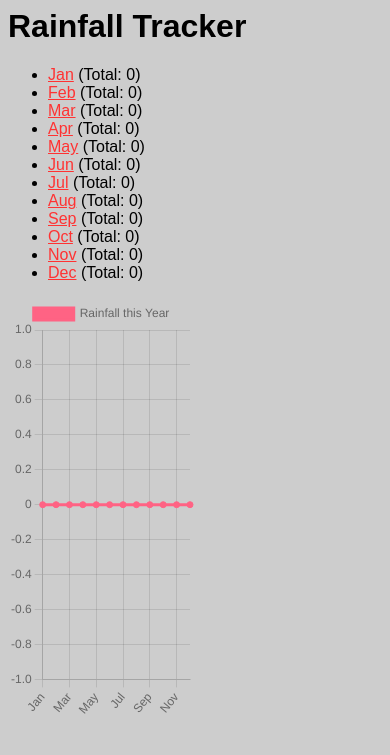
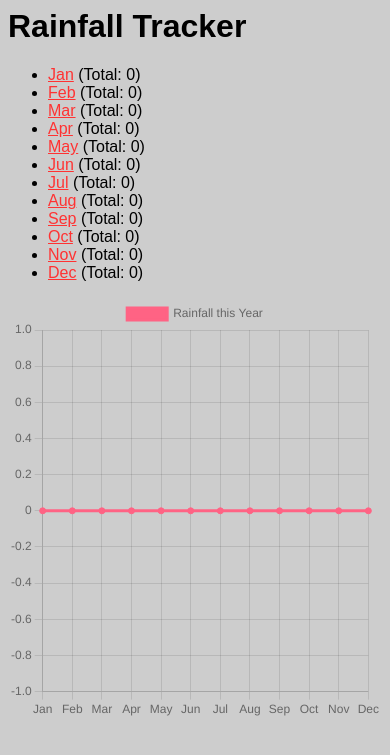
Before and after one commit to NotLawson/rainfall-tracker, a Flask app: page / in a window 390 px wide. Shown: the top 755 px of the page. Run offline with Flask 3, Linux system fonts and the light colour scheme.

Commit message:
adjust the chart width for mobile

```diff
--- a/templates/index.html
+++ b/templates/index.html
@@ -21,7 +21,7 @@
             <li><a href="/month/11">Nov</a> (Total: {{year.data("11")["total"]}})</li>
             <li><a href="/month/12">Dec</a> (Total: {{year.data("12")["total"]}})</li>
         </ul>
-        <div style="height: 50vh; width: 50%;">
+        <div style="height: 50vh; width: 100%;">
             <canvas id="yeargraph"></canvas>
         </div>
         <script>
--- a/templates/month.html
+++ b/templates/month.html
@@ -19,7 +19,7 @@
             <li><a href="/day/{{month}}/{{i.value}}"><i>Create</i></a></li>
         <br>
         <a href="/">Back</a>
-        <div style="height: 50vh; width: 50%;">
+        <div style="height: 50vh; width: 100%;">
             <canvas id="graph"></canvas>
         </div>
         <script>
```
